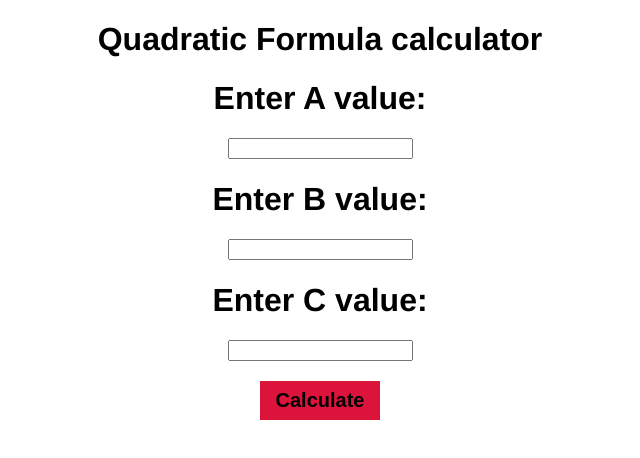
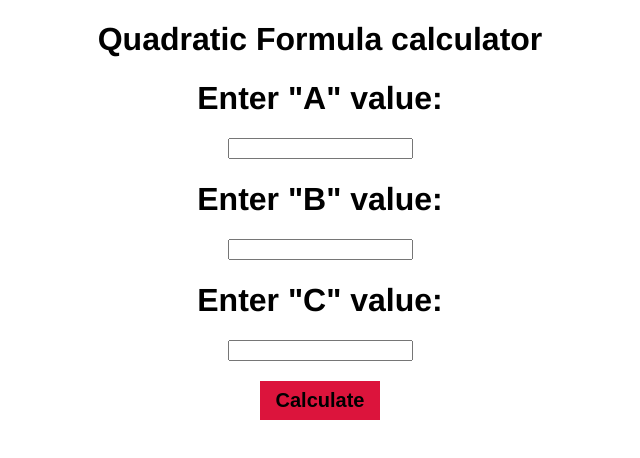
Before and after one commit to Sabsterrexx/QFcalculator, a website: page index.html in a window 1280 px wide. Shown: the whole page, without its empty margins (320-960 px from the left). Drawn offline with Linux system fonts and the light colour scheme.

Commit message:
Update index.html

```diff
--- a/index.html
+++ b/index.html
@@ -11,15 +11,15 @@
 
     <h1>Quadratic Formula calculator</h1>
 
-    <h1>Enter A value:</h1>
+    <h1>Enter "A" value:</h1>
 
     <input id = "a" type ="text" value = ""></input>
 
-    <h1>Enter B value:</h1>
+    <h1>Enter "B" value:</h1>
 
     <input id = "b" type ="text" value = ""></input>
 
-    <h1>Enter C value:</h1>
+    <h1>Enter "C" value:</h1>
 
     <input id = "c" type ="text" value = ""></input>
 
```
